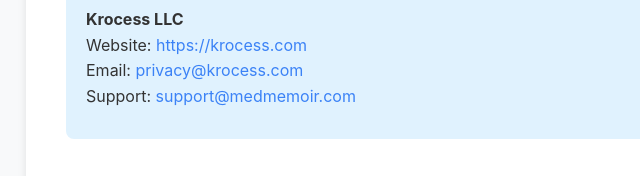
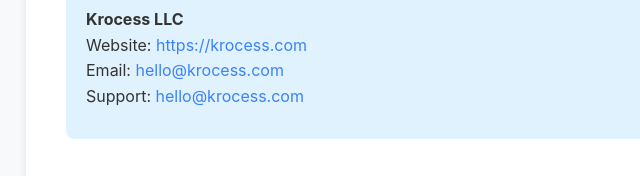
Before and after one commit to zaeemshaukat/medmemoir-legal, a plain HTML site: page privacy.html in a window 1280 px wide. Shown: the part 3606-3782 px from the top of the page, 164-804 px from the left. Drawn offline with Linux system fonts and the light colour scheme.

Commit message:
Update contact emails in privacy policy

```diff
--- a/privacy.html
+++ b/privacy.html
@@ -216,8 +216,8 @@
             <p>
                 <strong>Krocess LLC</strong><br>
                 Website: <a href="https://krocess.com">https://krocess.com</a><br>
-                Email: <a href="mailto:privacy@krocess.com">privacy@krocess.com</a><br>
-                Support: <a href="mailto:support@medmemoir.com">support@medmemoir.com</a>
+                Email: <a href="mailto:privacy@krocess.com">hello@krocess.com</a><br>
+                Support: <a href="mailto:support@medmemoir.com">hello@krocess.com</a>
             </p>
         </div>
 
```
